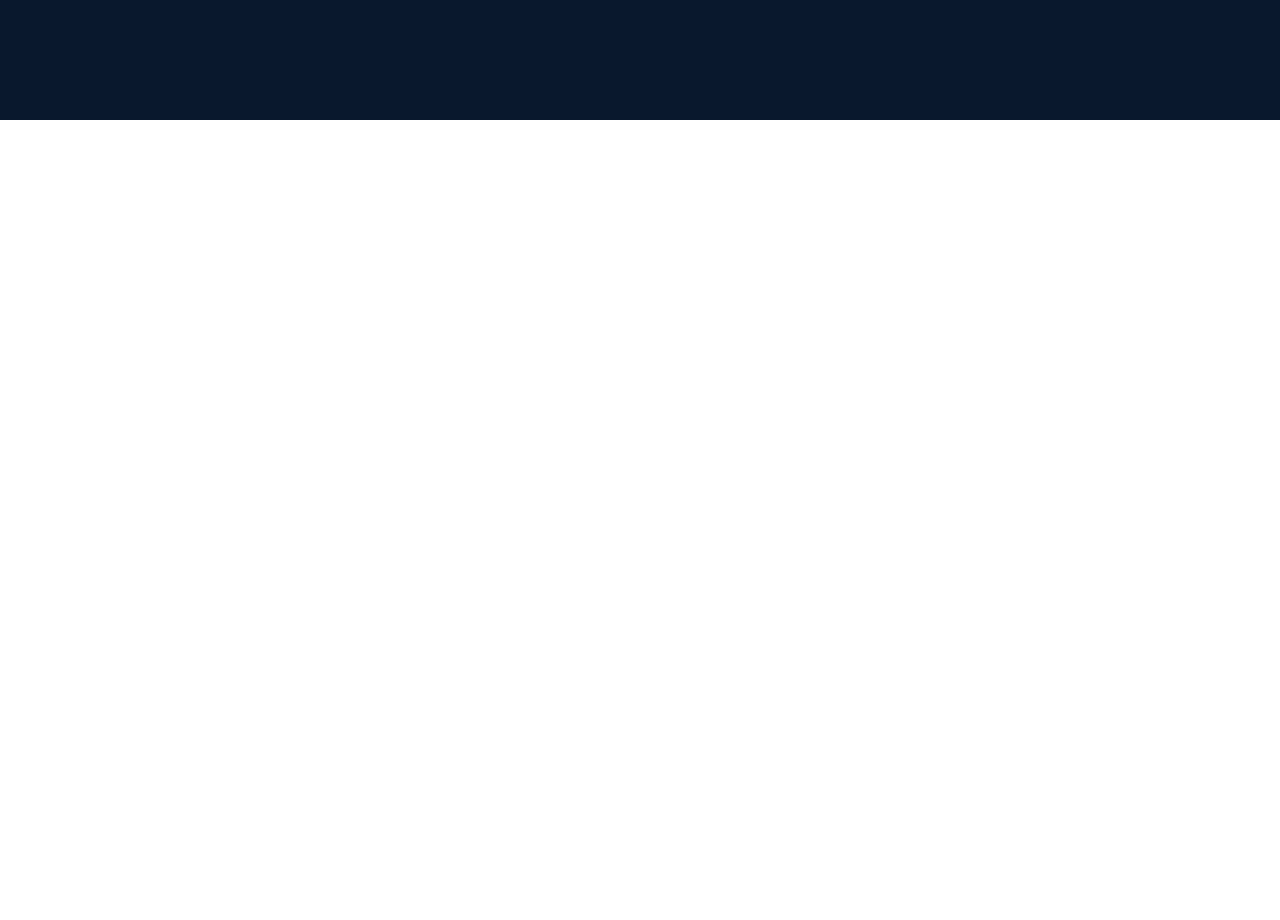
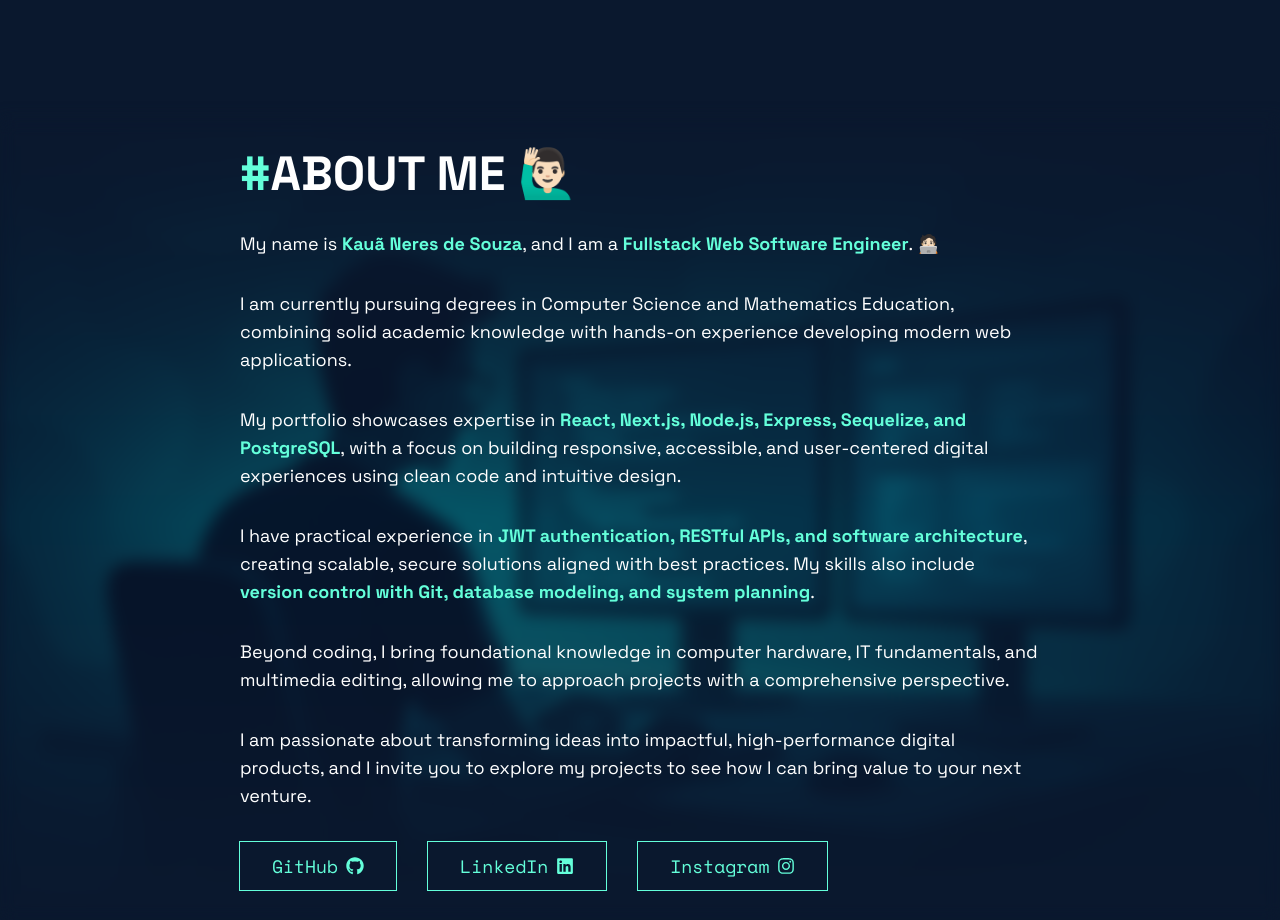
Before and after one commit to KNereSouza/kneres.com.br, a React (Vite) app: page / in a window 1280 px wide. Shown: the part 680-1600 px from the top of the page. Before the commit the page ends 800 px from the top, so only its background shows below. Built offline with nearby package versions, Linux system fonts and the light colour scheme.

Commit message:
feat: create 'About Me' section

```diff
--- a/src/App.tsx
+++ b/src/App.tsx
@@ -1,11 +1,13 @@
 import { Header } from "./components/Header";
 import { HeroSection } from "./components/HeroSection";
+import { AboutSection } from "./components/AboutSection";
 
 function App() {
   return (
     <>
       <Header />
       <HeroSection />
+      <AboutSection />
     </>
   );
 }
--- /dev/null
+++ b/src/components/AboutSection.tsx
@@ -0,0 +1,89 @@
+import { FaGithub, FaLinkedin, FaInstagram } from "react-icons/fa";
+
+export function AboutSection() {
+  return (
+    <section
+      id="about"
+      className="relative w-screen h-screen flex items-center justify-center font-sans-serif bg-[var(--color-secondary)] text-white"
+    >
+      <div className="z-10 flex flex-col gap-8 w-200 text-lg">
+        <h2 className="font-bold text-5xl">
+          <span className="text-[var(--color-primary)]">#</span>ABOUT ME 🙋🏻‍♂️
+        </h2>
+        <p>
+          My name is{" "}
+          <span className="text-[var(--color-primary)] font-bold">
+            Kauã Neres de Souza
+          </span>
+          , and I am a{" "}
+          <span className="text-[var(--color-primary)] font-bold">
+            Fullstack Web Software Engineer
+          </span>
+          . 🧑🏻‍💻
+        </p>
+        <p>
+          I am currently pursuing degrees in Computer Science and Mathematics
+          Education, combining solid academic knowledge with hands-on experience
+          developing modern web applications.
+        </p>
+        <p>
+          My portfolio showcases expertise in{" "}
+          <span className="text-[var(--color-primary)] font-bold">
+            React, Next.js, Node.js, Express, Sequelize, and PostgreSQL
+          </span>
+          , with a focus on building responsive, accessible, and user-centered
+          digital experiences using clean code and intuitive design.
+        </p>
+        <p>
+          I have practical experience in{" "}
+          <span className="text-[var(--color-primary)] font-bold">
+            JWT authentication, RESTful APIs, and software architecture
+          </span>
+          , creating scalable, secure solutions aligned with best practices. My
+          skills also include{" "}
+          <span className="text-[var(--color-primary)] font-bold">
+            version control with Git, database modeling, and system planning
+          </span>
+          .
+        </p>
+        <p>
+          Beyond coding, I bring foundational knowledge in computer hardware, IT
+          fundamentals, and multimedia editing, allowing me to approach projects
+          with a comprehensive perspective.
+        </p>
+        <p>
+          I am passionate about transforming ideas into impactful,
+          high-performance digital products, and I invite you to explore my
+          projects to see how I can bring value to your next venture.
+        </p>
+        <div className="flex flex-row gap-8 font-monospace">
+          <a
+            href="https://github.com/KNereSouza"
+            target="_blank"
+            className="flex items-center justify-center gap-2 text-lg pt-2.5 pb-2.5 pl-8 pr-8 outline-solid outline outline-[var(--color-primary)] text-[var(--color-primary)] bg-[var(--color-secondary)] transition-all hover:bg-[var(--color-primary)] hover:text-[var(--color-secondary)]"
+          >
+            GitHub
+            <FaGithub />
+          </a>
+          <a
+            href="https://www.linkedin.com/in/kneresouza/"
+            target="_blank"
+            className="flex items-center justify-center gap-2 text-lg pt-2.5 pb-2.5 pl-8 pr-8 outline-solid outline outline-[var(--color-primary)] text-[var(--color-primary)] bg-[var(--color-secondary)] transition-all hover:bg-[var(--color-primary)] hover:text-[var(--color-secondary)]"
+          >
+            LinkedIn
+            <FaLinkedin />
+          </a>
+          <a
+            href="https://www.instagram.com/neres.js/"
+            target="_blank"
+            className="flex items-center justify-center gap-2 text-lg pt-2.5 pb-2.5 pl-8 pr-8 outline-solid outline outline-[var(--color-primary)] text-[var(--color-primary)] bg-[var(--color-secondary)] transition-all hover:bg-[var(--color-primary)] hover:text-[var(--color-secondary)]"
+          >
+            Instagram
+            <FaInstagram />
+          </a>
+        </div>
+      </div>
+      <div className="absolute z-0 about-background blur-sm w-screen h-screen"></div>
+    </section>
+  );
+}
--- a/src/index.css
+++ b/src/index.css
@@ -42,4 +42,15 @@
   color: transparent;
 }
 
+.about-background {
+  background-size: cover;
+  background-image: linear-gradient(
+      to bottom,
+      rgba(10, 24, 46, 1) 0%,
+      rgba(10, 24, 46, 0.5) 50%,
+      rgba(10, 24, 46, 1) 100%
+    ),
+    url("/about.webp");
+}
+
 @import "tailwindcss";
```
Also changed, not shown: public/about.webp (added).
